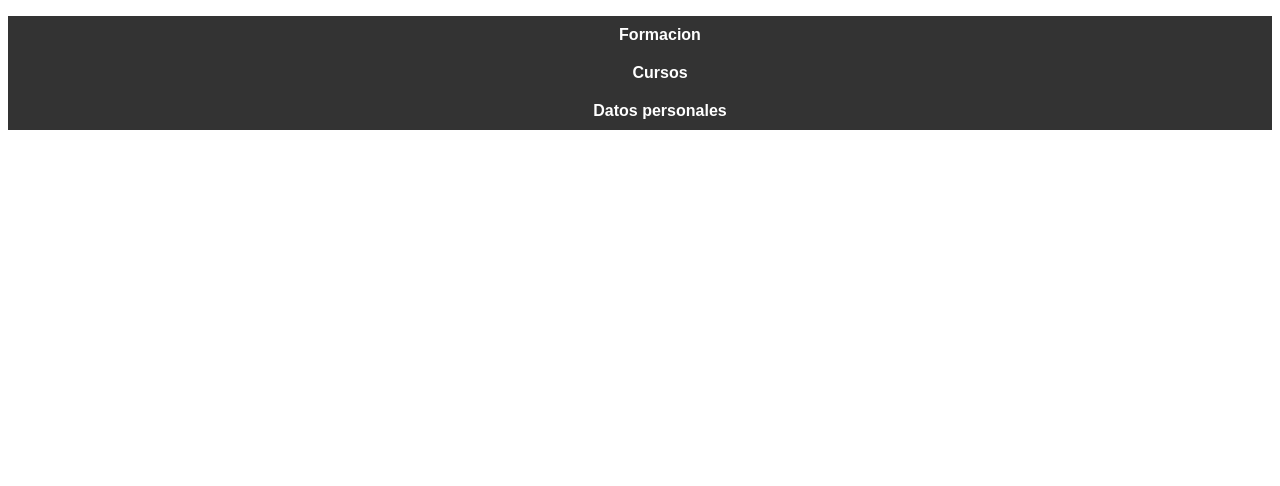
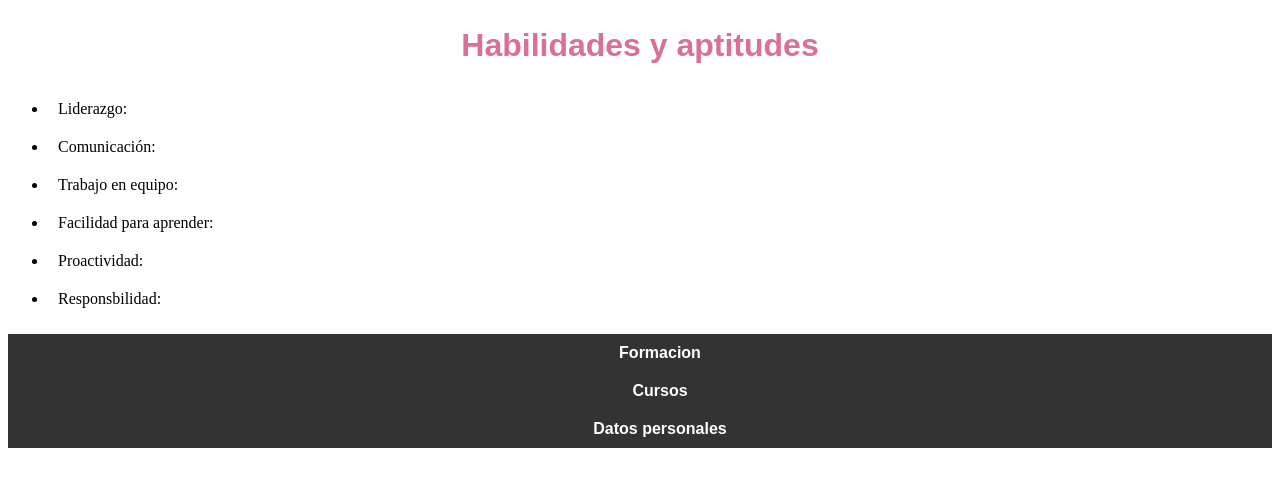
Before and after one commit to joaquinmariogomez/tp1-utn-programacionIII, a plain HTML site: page pages/habilidades.html in a window 1280 px wide. Drawn offline with Linux system fonts and the light colour scheme.

Commit message:
agrego mis habilidades y aptitudes

```diff
--- a/pages/habilidades.html
+++ b/pages/habilidades.html
@@ -8,6 +8,15 @@
     <link rel="stylesheet" href="../styles/styles.css">
 </head>
 <body>
+    <h2 class="titles2">Habilidades y aptitudes</h2>
+    <ul class="listaHabilidades">
+        <li>Liderazgo: </li>
+        <li>Comunicación: </li>
+        <li>Trabajo en equipo:</li>
+        <li>Facilidad para aprender: </li>
+        <li>Proactividad: </li>
+        <li>Responsbilidad: </li>
+    </ul>
     <ul class="listaNav">
         <li><a href="formacion.html">Formacion</a></li>
         <li><a href="cursos.html">Cursos</a></li>
```
